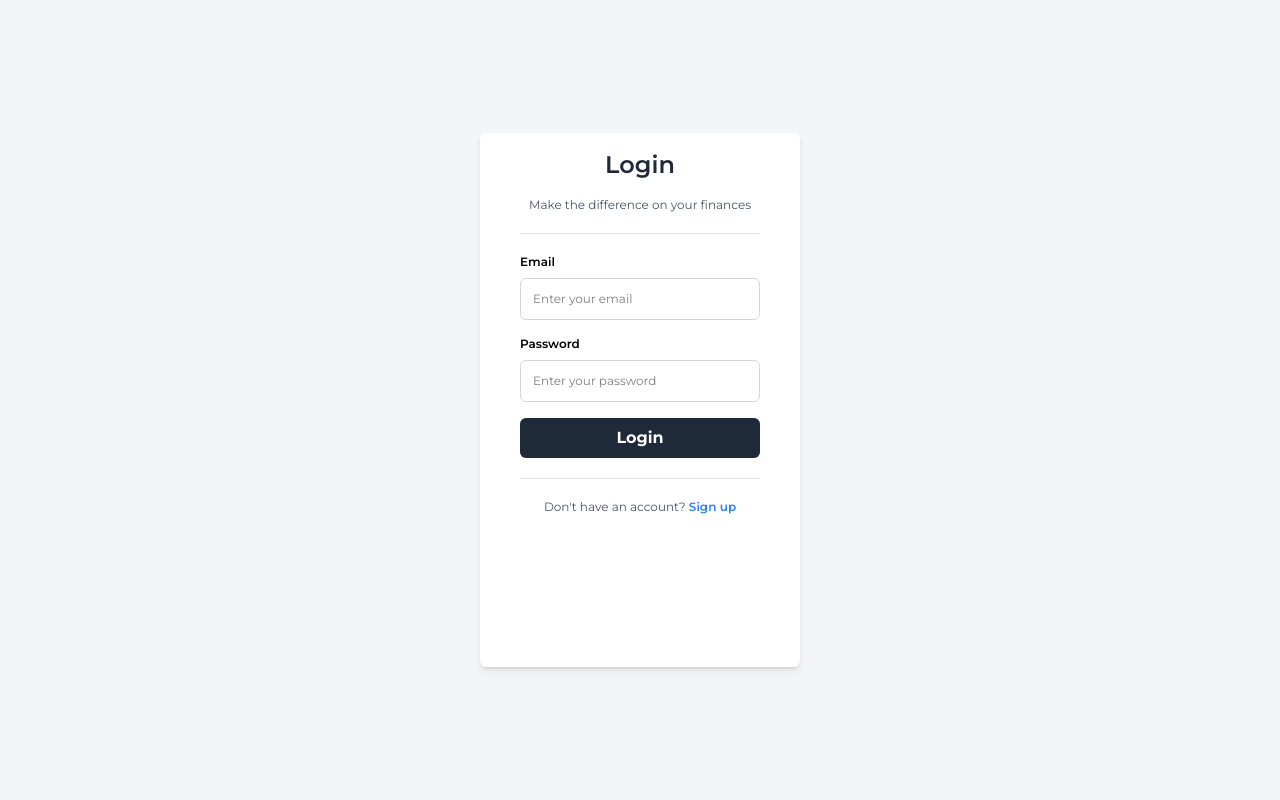
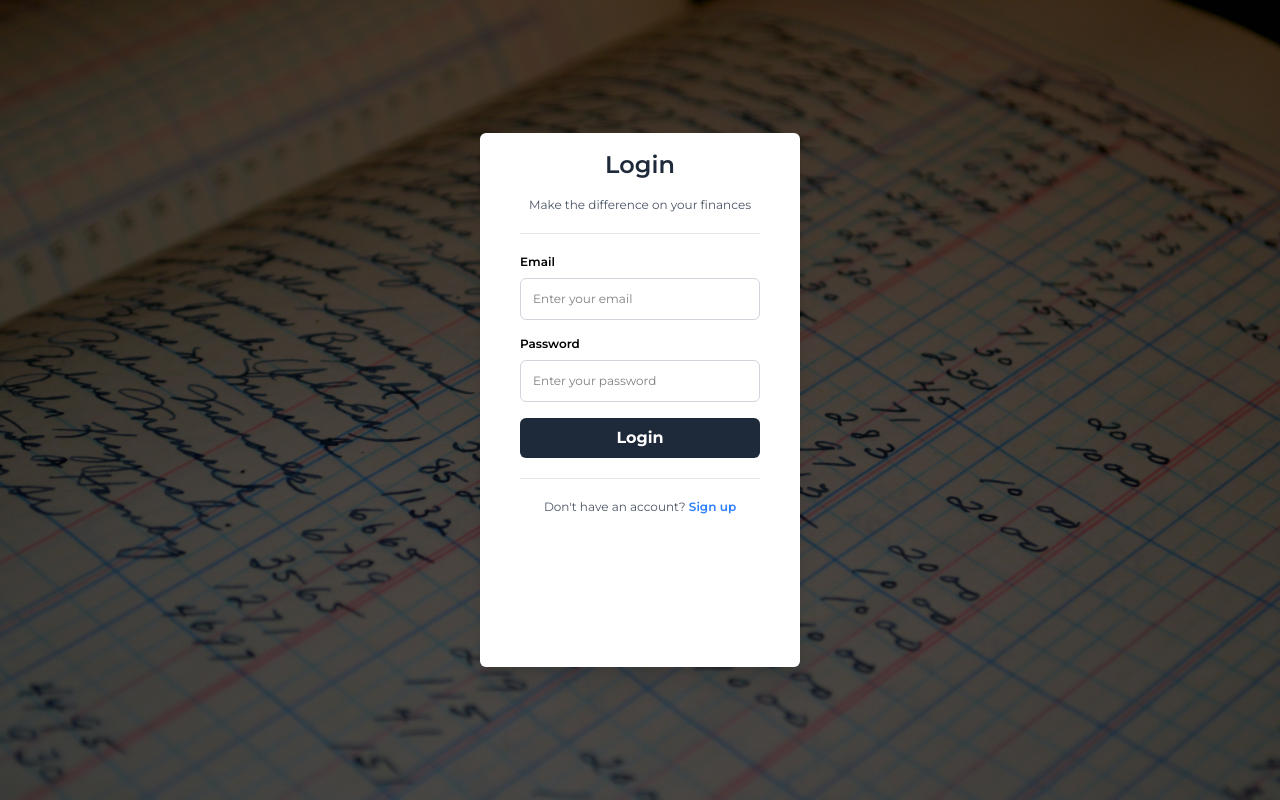
Before and after one commit to fariasagustin3/expense_tracker_app, a React (Vite) app in the folder client/: page /login in a window 1280 px wide. Built offline with nearby package versions, Linux system fonts and the light colour scheme.

Commit message:
background image added to login and register pages

```diff
--- a/client/src/pages/LoginPage.tsx
+++ b/client/src/pages/LoginPage.tsx
@@ -30,8 +30,9 @@ const LoginPage: React.FC = () => {
   }
 
   return (
-    <div className="flex w-screen h-screen items-center justify-center bg-gray-100">
-      <div className="w-1/4 h-2/3 bg-white rounded-md shadow-md py-4 px-10">
+    <div className="relative flex w-screen h-screen items-center justify-center bg-[url('/login-bg.jpg')] bg-cover bg-no-repeat">
+      <div className="absolute inset-0 bg-black/70" aria-hidden="true" />
+      <div className="relative z-10 w-1/4 h-2/3 bg-white rounded-md shadow-xl py-4 px-10">
         <h1 className="text-2xl text-gray-800 font-semibold mb-4 text-center">Login</h1>
         <p className="text-xs text-gray-600 text-center">Make the difference on your finances</p>
         <div className="h-[1px] bg-gray-200 my-5"></div>
--- a/client/src/pages/RegisterPage.tsx
+++ b/client/src/pages/RegisterPage.tsx
@@ -34,8 +34,9 @@ const RegisterPage: React.FC = () => {
   }
 
   return (
-    <div className="flex w-screen h-screen items-center justify-center bg-gray-100">
-      <div className="w-1/4 h-4/5 bg-white rounded-md shadow-md py-4 px-10">
+    <div className="relative bg-[url('/register-bg.jpg')] bg-cover bg-no-repeat flex w-screen h-screen items-center justify-center">
+      <div className="absolute inset-0 bg-black/70" aria-hidden="true" />
+      <div className="relative z-10 w-1/4 h-4/5 bg-white rounded-md shadow-md py-4 px-10">
         <h1 className="text-2xl text-gray-800 font-semibold mb-4 text-center">Register</h1>
         <p className="text-xs text-gray-600 text-center">Take control of your personal finances is the first step to get a healthy life</p>
         <div className="h-[1px] bg-gray-200 my-5"></div>
```
Also changed, not shown: client/public/login-bg.jpg (added), client/public/register-bg.jpg (added).
